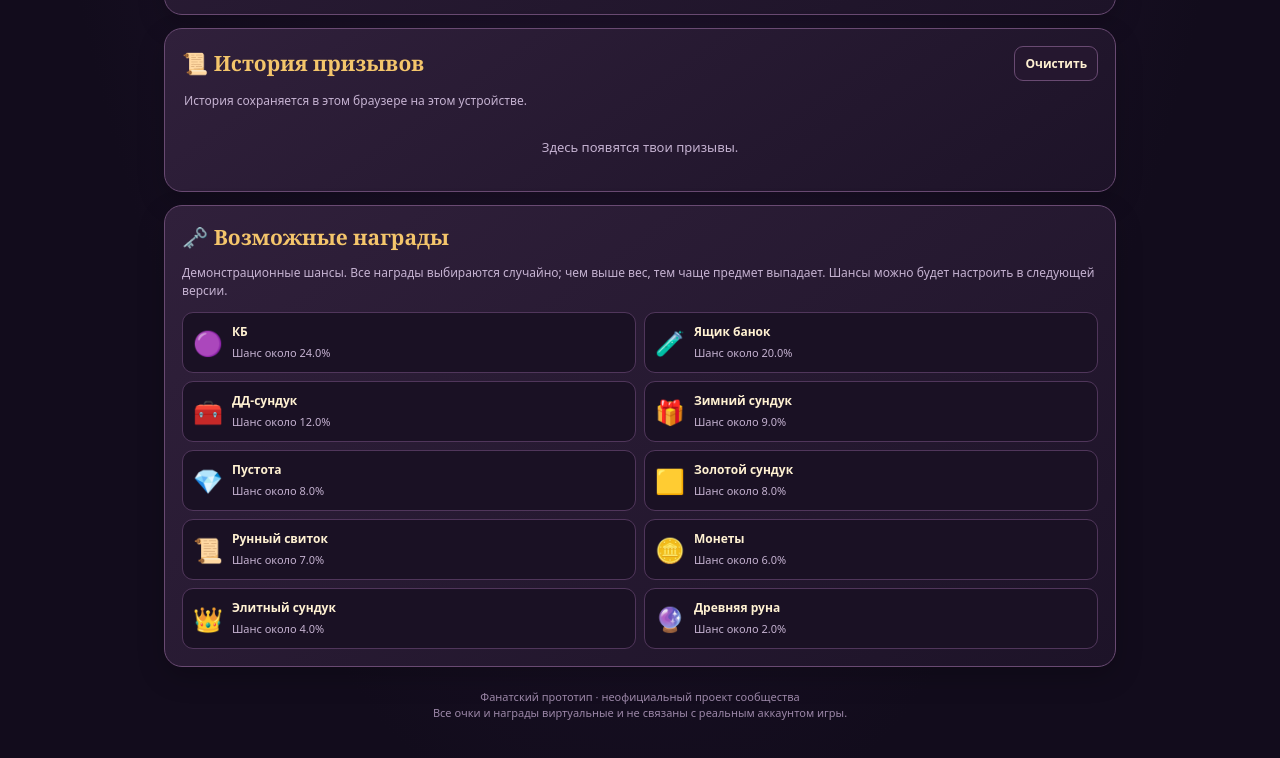
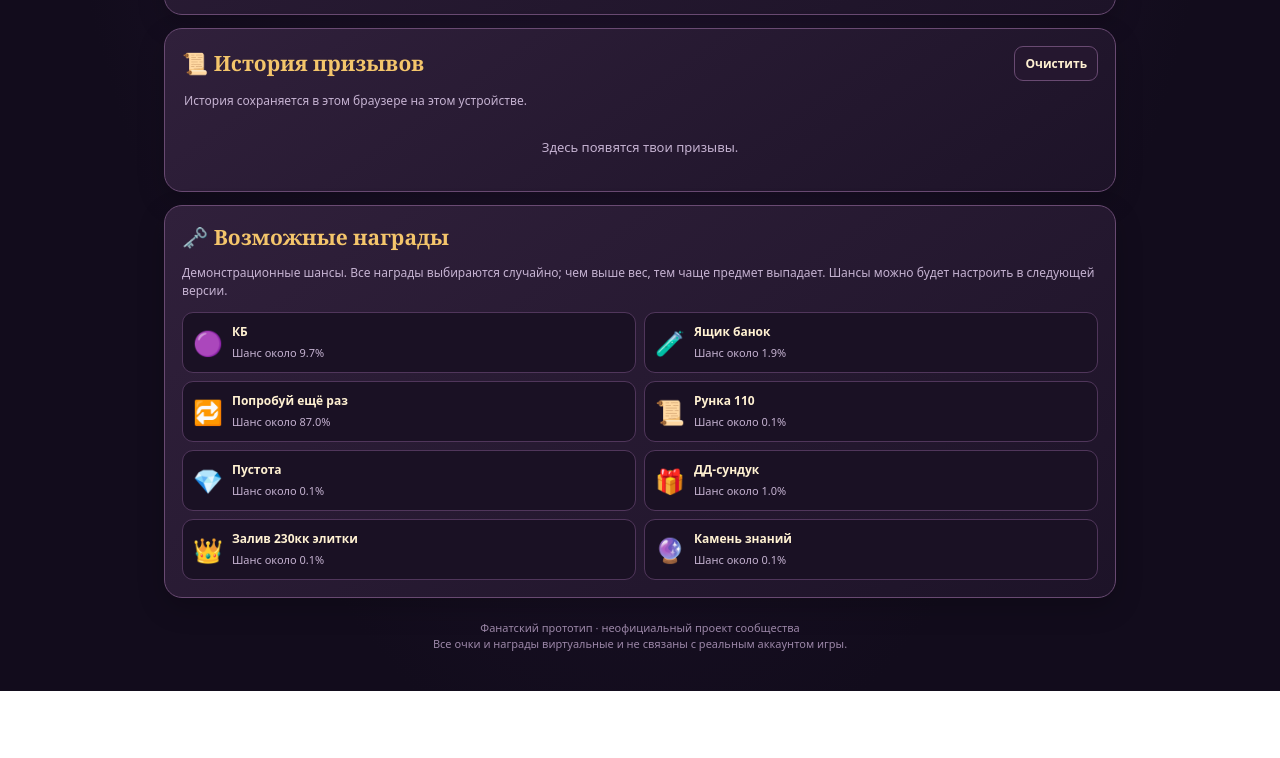
Before and after one commit to humanfighter45-jpg/Gacha-ot-kepa, a plain HTML site: page index.html in a window 1280 px wide. Shown: the part 940-1698 px from the top of the page. After the commit the page ends 1631 px from the top, so only its background shows below. Drawn offline with Linux system fonts and the light colour scheme.

Commit message:
Update index.html

```diff
--- a/index.html
+++ b/index.html
@@ -113,16 +113,14 @@ footer{text-align:center;color:#9c87a8;font-size:11px;margin-top:22px;line-heigh
 <div class="toast" id="toast"></div>
 <script>
 const rewards = [
- {name:"КБ", icon:"🟣", weight:24, amount:1},
- {name:"Ящик банок", icon:"🧪", weight:20, amount:1},
- {name:"ДД-сундук", icon:"🧰", weight:12, amount:1},
- {name:"Зимний сундук", icon:"🎁", weight:9, amount:1},
- {name:"Пустота", icon:"💎", weight:8, amount:1},
- {name:"Золотой сундук", icon:"🟨", weight:8, amount:1},
- {name:"Рунный свиток", icon:"📜", weight:7, amount:1},
- {name:"Монеты", icon:"🪙", weight:6, amount:500},
- {name:"Элитный сундук", icon:"👑", weight:4, amount:1},
- {name:"Древняя руна", icon:"🔮", weight:2, amount:1}
+ {name:"КБ", icon:"🟣", weight:100, amount:100},
+{name:"Ящик банок", icon:"🧪", weight:20, amount:1},
+{name:"Попробуй ещё раз", icon:"🔁", weight:900, amount:0},
+{name:"Рунка 110", icon:"📜", weight:1, amount:1},
+{name:"Пустота", icon:"💎", weight:1, amount:1},
+{name:"ДД-сундук", icon:"🎁", weight:10, amount:1},
+{name:"Залив 230кк элитки", icon:"👑", weight:1, amount:1},
+{name:"Камень знаний", icon:"🔮", weight:1, amount:1}
 ];
 let currentResults=[];
 let history=[];
```
